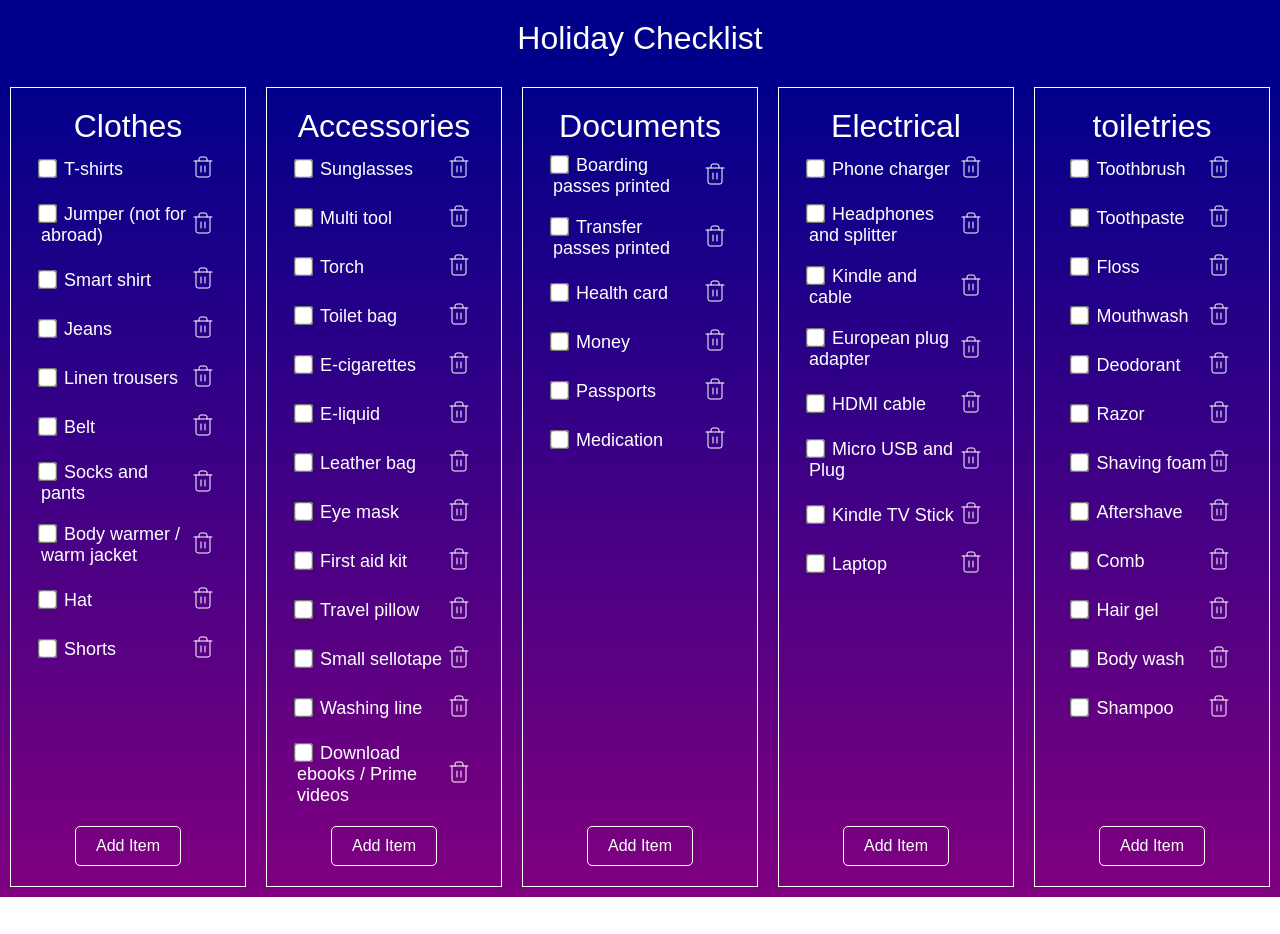
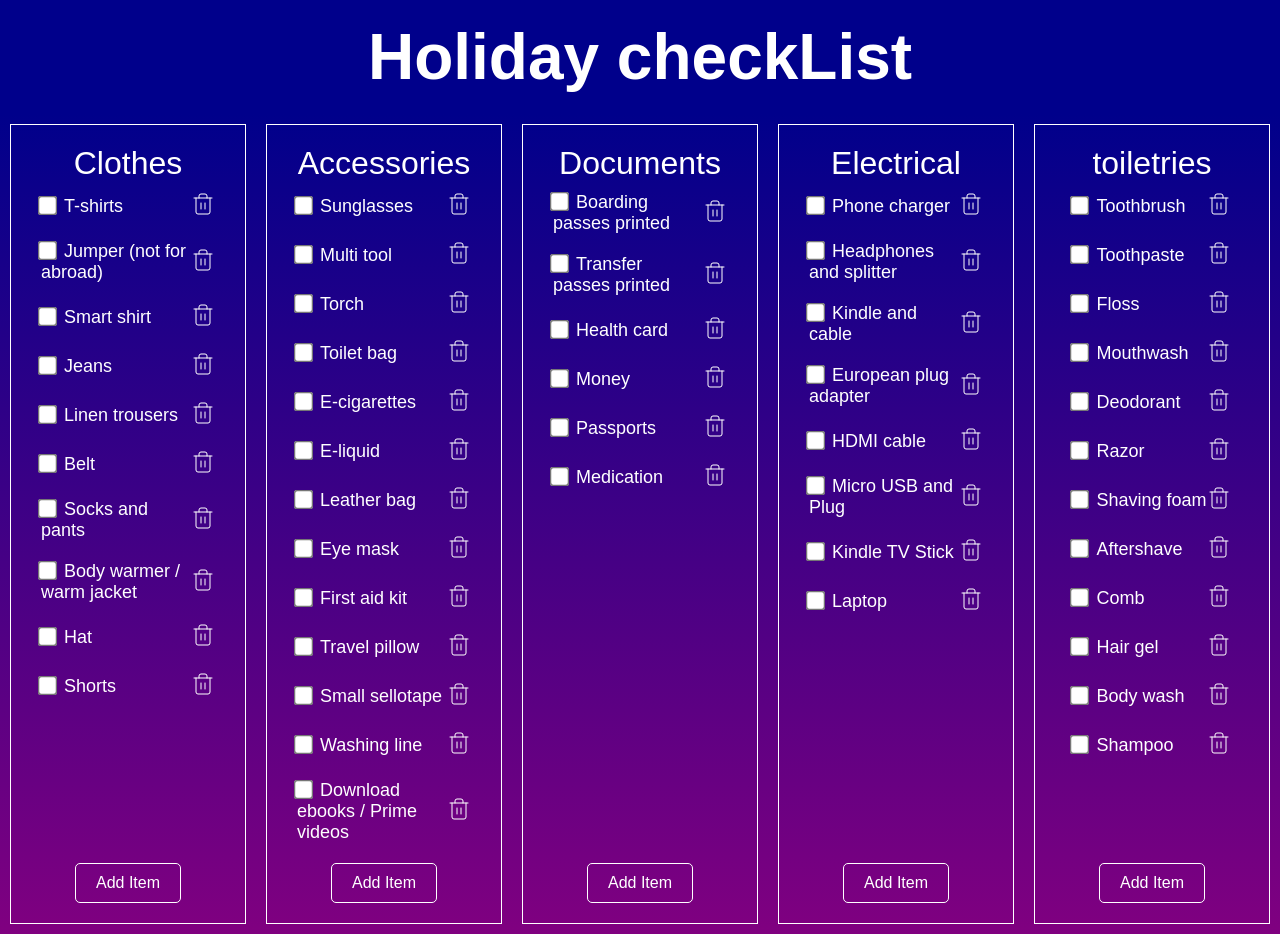
Before and after one commit to dhurrell001/holiday-checklist, a Next.js app: page / in a window 1280 px wide. Before the commit the page ends 897 px from the top, so only its background shows below. Built offline with nearby package versions, Linux system fonts and the light colour scheme.

Commit message:
Refactor TitleBar component: update structure to include heading and commented SVG

```diff
--- a/app/components/titleBar.js
+++ b/app/components/titleBar.js
@@ -1,4 +1,15 @@
 import styles from "./titleBar.module.css";
 export default function TitleBar() {
-  return <div className={styles.titleContainer}>Holiday Checklist</div>;
+  return (
+    <div className={styles.titleContainer}>
+      {/* <svg xmlns="http://www.w3.org/2000/svg" viewBox="0 0 1440 120">
+        <path
+          fill="#0099ff"
+          fill-opacity="1"
+          d="M0,96L1440,32L1440,0L0,0Z"
+        ></path>
+      </svg> */}
+      <h1>Holiday checkList</h1>
+    </div>
+  );
 }
--- a/app/components/titleBar.module.css
+++ b/app/components/titleBar.module.css
@@ -3,6 +3,8 @@
   /* font-weight: bold; */
   color: white;
   text-align: center;
+  /* justify-content: flex-start; */
   padding: 20px;
   background-color: darkblue;
+  margin-bottom: 0px;
 }
```
